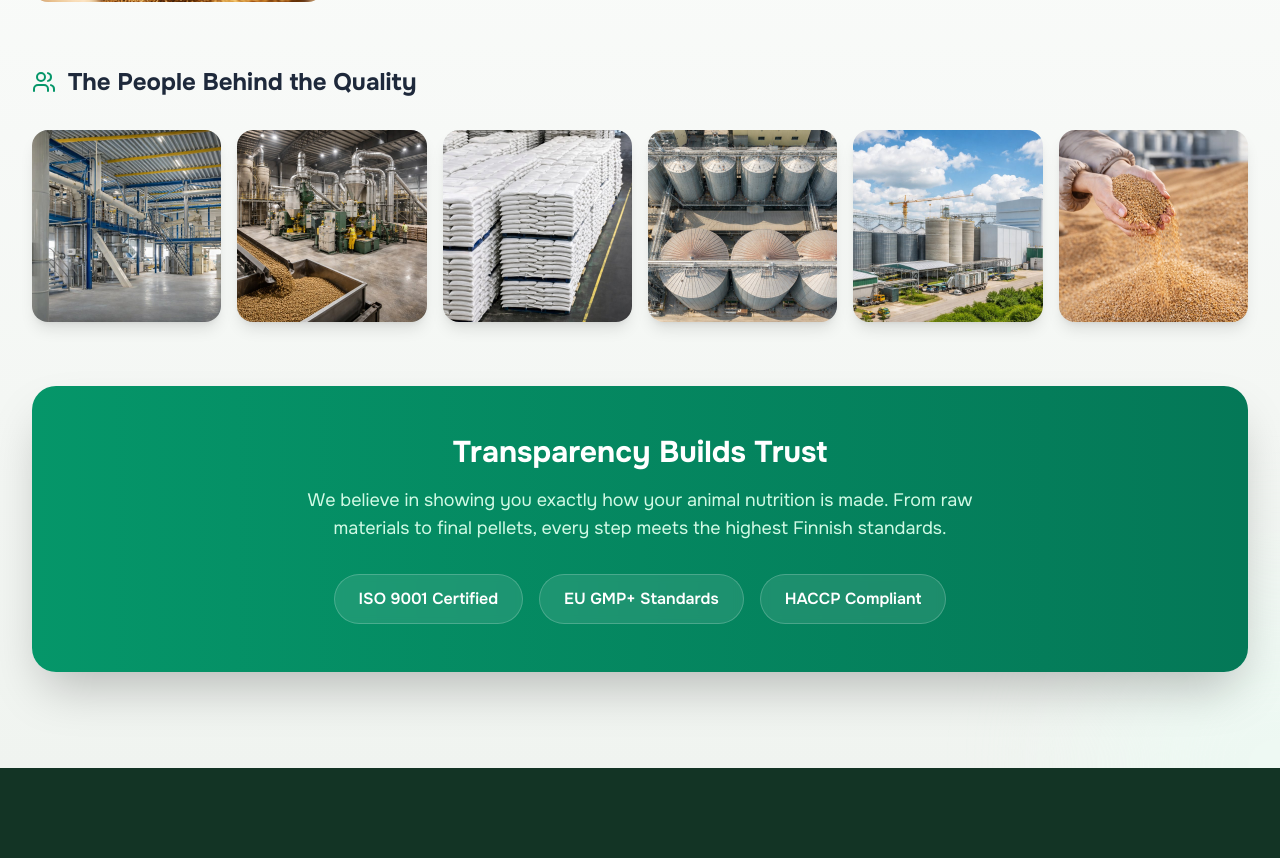
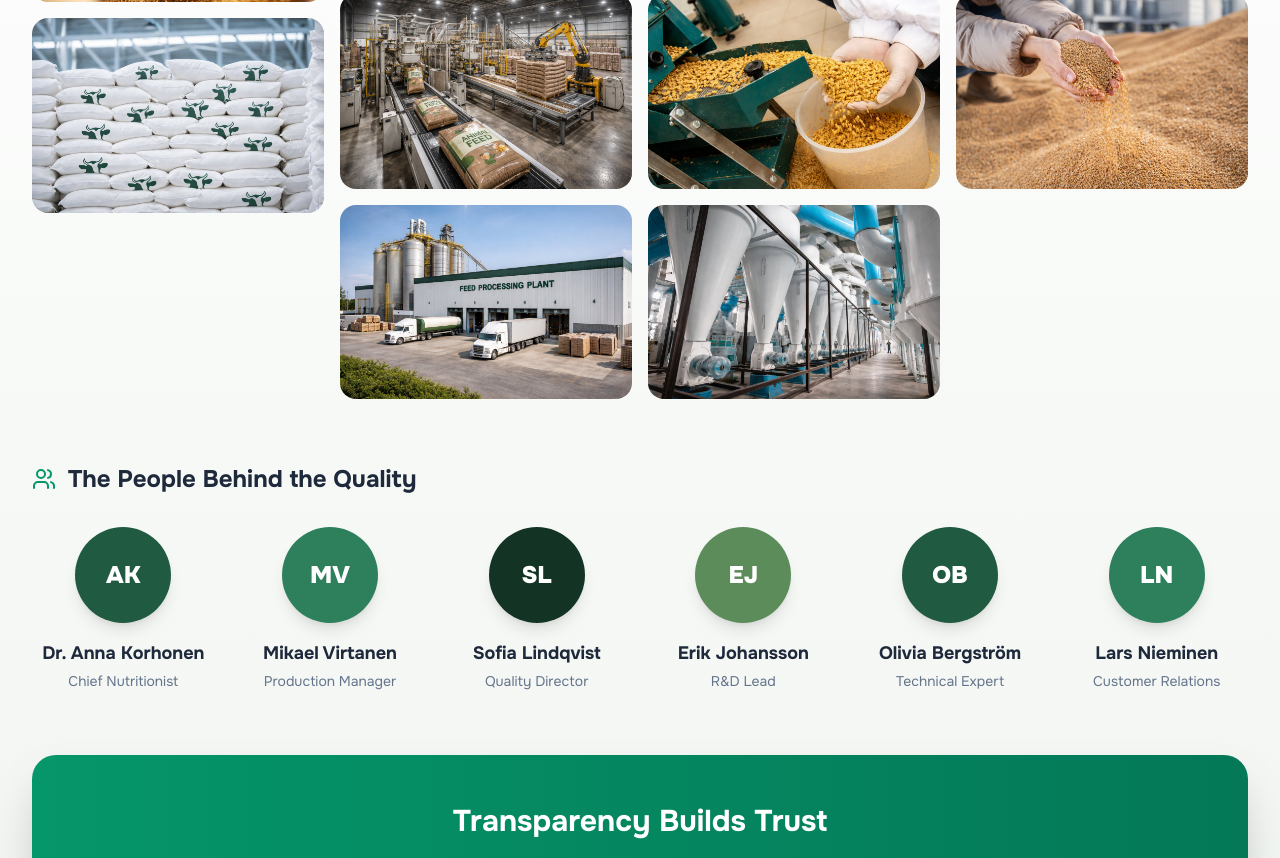
Before and after one commit to mahenti/feedelvi, a React (Vite) app: page / in a window 1280 px wide. Shown: the part 9020-9878 px from the top of the page. Built offline with nearby package versions, Linux system fonts and the light colour scheme.

Commit message:
Move team photos to facilities, correct labels, add avatar-based team section

```diff
--- a/src/components/sections/GallerySection.tsx
+++ b/src/components/sections/GallerySection.tsx
@@ -11,26 +11,32 @@ const productionExcellenceImages = [
 ];
 const facilityImages = [
   { src: '/gallery/z3.jpg', title: 'Main Production Facility', category: 'Facility' },
-  { src: '/gallery/z9.jpg', title: 'Storage Warehouse', category: 'Storage' },
-  { src: '/gallery/z10.jpg', title: 'Loading Bay', category: 'Logistics' },
-  { src: '/gallery/z11.jpg', title: 'Quality Control Lab', category: 'Laboratory' },
-  { src: '/gallery/z12.jpg', title: 'Research Center', category: 'R&D' },
+  { src: '/gallery/z9.jpg', title: 'Storage Silos', category: 'Storage' },
+  { src: '/gallery/z10.jpg', title: 'Warehouse Interior', category: 'Warehouse' },
+  { src: '/gallery/z11.jpg', title: 'Pellet Production Line', category: 'Production' },
+  { src: '/gallery/z12.jpg', title: 'Quality Control Laboratory', category: 'Laboratory' },
+  { src: '/gallery/z13.jpg', title: 'Quality Assurance Team', category: 'Team' },
+  { src: '/gallery/z14.jpg', title: 'Production Operations', category: 'Operations' },
   { src: '/gallery/z15.jpg', title: 'Packaging Department', category: 'Packaging' },
   { src: '/gallery/z16.jpg', title: 'Raw Material Storage', category: 'Storage' },
   { src: '/gallery/z17.jpg', title: 'Finished Goods Warehouse', category: 'Warehouse' },
+  { src: '/gallery/z18.jpg', title: 'Research & Development', category: 'R&D' },
+  { src: '/gallery/z19.jpg', title: 'Management Team', category: 'Leadership' },
   { src: '/gallery/z20.jpg', title: 'Administrative Building', category: 'Office' },
   { src: '/gallery/z21.jpg', title: 'Training Center', category: 'Training' },
   { src: '/gallery/z22.jpg', title: 'Maintenance Workshop', category: 'Maintenance' },
   { src: '/gallery/z24.jpg', title: 'Distribution Center', category: 'Distribution' },
+  { src: '/gallery/z25.jpg', title: 'Technical Engineering Team', category: 'Engineering' },
+  { src: '/gallery/z26.jpg', title: 'Customer Support Team', category: 'Support' },
 ];
 
-const teamImages = [
-  { src: '/gallery/z13.jpg', title: 'Quality Control Team', category: 'Quality' },
-  { src: '/gallery/z14.jpg', title: 'Production Staff', category: 'Production' },
-  { src: '/gallery/z18.jpg', title: 'Research Team', category: 'R&D' },
-  { src: '/gallery/z19.jpg', title: 'Management Team', category: 'Leadership' },
-  { src: '/gallery/z25.jpg', title: 'Technical Experts', category: 'Engineering' },
-  { src: '/gallery/z26.jpg', title: 'Customer Support', category: 'Support' },
+const teamRoles = [
+  { name: 'Dr. Anna Korhonen', role: 'Chief Nutritionist', initials: 'AK', color: '#205a40' },
+  { name: 'Mikael Virtanen', role: 'Production Manager', initials: 'MV', color: '#2d805b' },
+  { name: 'Sofia Lindqvist', role: 'Quality Director', initials: 'SL', color: '#133425' },
+  { name: 'Erik Johansson', role: 'R&D Lead', initials: 'EJ', color: '#5B8C5A' },
+  { name: 'Olivia Bergström', role: 'Technical Expert', initials: 'OB', color: '#205a40' },
+  { name: 'Lars Nieminen', role: 'Customer Relations', initials: 'LN', color: '#2d805b' },
 ];
 
 const trustIndicators = [
@@ -166,26 +172,24 @@ export function GallerySection() {
             <Users className="w-6 h-6 text-emerald-600" />
             The People Behind the Quality
           </h3>
-          <div className="grid grid-cols-2 md:grid-cols-3 lg:grid-cols-6 gap-4">
-            {teamImages.map((image, index) => (
+          <div className="grid grid-cols-2 md:grid-cols-3 lg:grid-cols-6 gap-6">
+            {teamRoles.map((person, index) => (
               <div
                 key={index}
-                className="group relative overflow-hidden rounded-2xl shadow-lg cursor-pointer"
+                className="group text-center"
               >
-                <img
-                  src={image.src}
-                  alt={image.title}
-                  className="w-full h-48 object-cover transition-transform duration-500 group-hover:scale-110"
-                />
-                <div className="absolute inset-0 bg-gradient-to-t from-emerald-900/90 via-emerald-900/20 to-transparent opacity-0 group-hover:opacity-100 transition-opacity duration-300" />
-                <div className="absolute bottom-0 left-0 right-0 p-3 translate-y-full group-hover:translate-y-0 transition-transform duration-300">
-                  <span className="text-emerald-300 text-xs font-bold uppercase tracking-wide">
-                    {image.category}
-                  </span>
-                  <h4 className="text-white text-sm font-bold">
-                    {image.title}
-                  </h4>
+                <div
+                  className="w-24 h-24 mx-auto rounded-full flex items-center justify-center text-2xl font-black text-white mb-4 shadow-lg transition-transform duration-300 group-hover:scale-110"
+                  style={{ backgroundColor: person.color }}
+                >
+                  {person.initials}
                 </div>
+                <h4 className="text-lg font-bold text-slate-800 mb-1">
+                  {person.name}
+                </h4>
+                <p className="text-sm text-slate-500">
+                  {person.role}
+                </p>
               </div>
             ))}
           </div>
```
